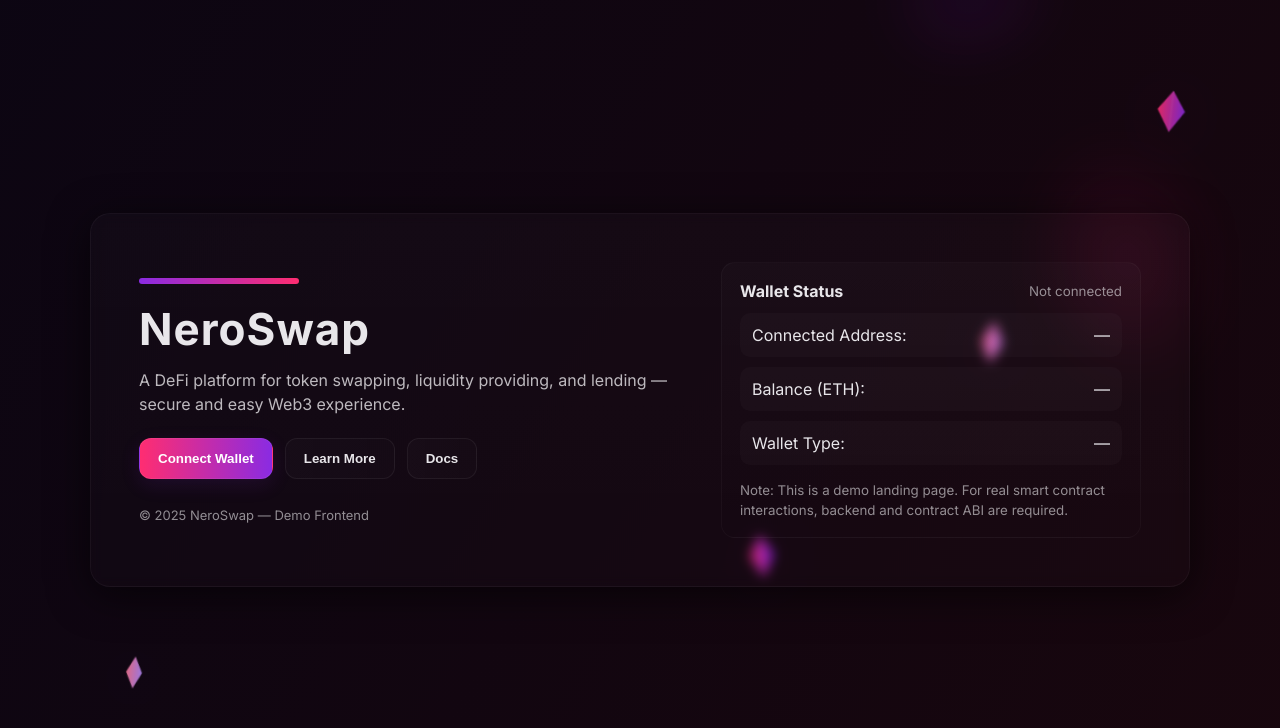
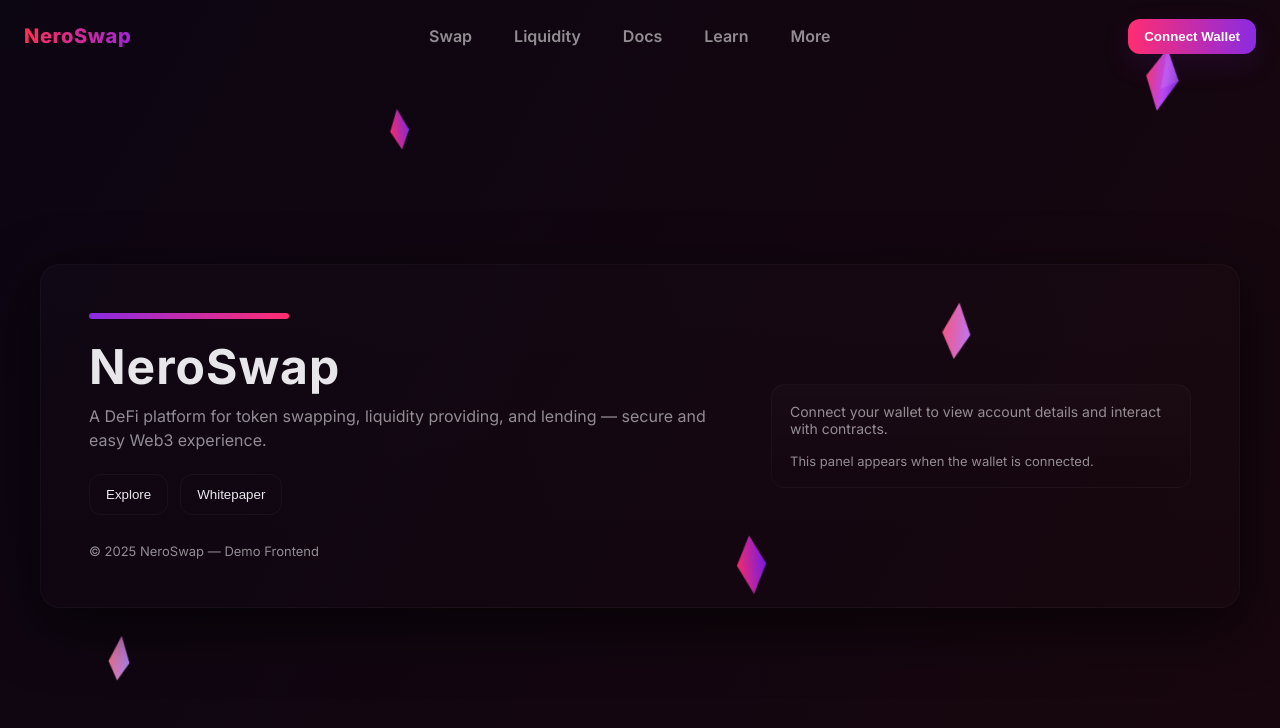
Before and after one commit to Alcatrasse/NeroSwap-site, a plain HTML site: page index.html in a window 1280 px wide. Drawn offline with Linux system fonts and the light colour scheme; a script that the page names is missing.

Commit message:
Update index.html

```diff
--- a/index.html
+++ b/index.html
@@ -11,58 +11,188 @@
   <style>
     :root{
       --bg:#050406;
-      --glass: rgba(255,255,255,0.04);
-      --accent1: #ff2d71;
-      --accent2: #8a2be2;
+      --glass: rgba(255,255,255,0.03);
+      --accent1: #ff2d71; /* pinkish red */
+      --accent2: #8a2be2; /* purple */
       --text: #e8e6ea;
+      --muted: rgba(232,230,234,0.6);
     }
     *{box-sizing:border-box}
-    html,body{height:100%;margin:0;font-family:'Inter',system-ui,Arial;background:var(--bg);color:var(--text)}
+    html,body{height:100%;margin:0;font-family:Inter,system-ui,Arial;background:var(--bg);color:var(--text);-webkit-font-smoothing:antialiased}
 
+    /* Top navigation (logo left, links center, connect right) */
+    .topbar{position:fixed;inset:18px 24px auto 24px;z-index:40;display:flex;align-items:center;justify-content:space-between;gap:18px}
+    .brand{display:flex;align-items:center;gap:12px}
+    .logo{font-weight:800;font-size:20px;letter-spacing:0.6px}
+    /* animated gradient for logo */
+    .logo span{background:linear-gradient(90deg,var(--accent1),var(--accent2));-webkit-background-clip:text;background-clip:text;color:transparent;display:inline-block;animation:logoShift 4s linear infinite}
+    @keyframes logoShift{0%{filter:hue-rotate(0deg)}50%{filter:hue-rotate(20deg)}100%{filter:hue-rotate(0deg)}}
+
+    .navlinks{display:flex;gap:18px;align-items:center}
+    .navlinks a{color:var(--muted);text-decoration:none;font-weight:600;padding:8px 12px;border-radius:8px;transition:all 220ms ease}
+    .navlinks a:hover{color:white;text-shadow:0 6px 28px rgba(138,43,226,0.12);transform:translateY(-3px)}
+
+    .connect-wrap{display:flex;align-items:center;gap:12px}
+    .connect-btn{background:linear-gradient(90deg,var(--accent1),var(--accent2));padding:10px 16px;border-radius:12px;border:none;color:white;font-weight:700;cursor:pointer;box-shadow:0 10px 30px rgba(138,43,226,0.12);transition:transform .18s ease, box-shadow .18s ease}
+    .connect-btn:hover{transform:translateY(-3px);box-shadow:0 18px 50px rgba(138,43,226,0.18)}
+
+    /* wallet panel (hidden until connected) */
+    .wallet-panel{min-width:260px;background:rgba(255,255,255,0.02);border-radius:12px;padding:12px;border:1px solid rgba(255,255,255,0.04);backdrop-filter:blur(6px);display:none;flex-direction:column;gap:8px}
+    .wallet-row{display:flex;justify-content:space-between;align-items:center;padding:8px;border-radius:8px}
+    .wallet-row small{color:var(--muted)}
+
+    /* main hero */
+    .wrap{position:relative;z-index:10;min-height:100vh;display:flex;align-items:center;justify-content:center;padding:120px 24px 48px}
+    .card{width:100%;max-width:1200px;border-radius:20px;padding:48px;border:1px solid rgba(255,255,255,0.03);display:grid;grid-template-columns:1fr 420px;gap:28px;align-items:center;background:linear-gradient(180deg, rgba(255,255,255,0.01), rgba(255,255,255,0.005));box-shadow:0 18px 60px rgba(0,0,0,0.65)}
+
+    h1{font-size:48px;margin:0 0 8px 0;letter-spacing:1px}
+    .lead{margin:0 0 22px 0;color:var(--muted);line-height:1.5}
+
+    .hero-actions{display:flex;gap:12px;align-items:center}
+    .ghost-btn{background:transparent;border:1px solid rgba(255,255,255,0.04);padding:12px 16px;border-radius:12px;color:var(--text);cursor:pointer}
+
+    /* crystals (diamonds) in background */
     .bg-smoke{position:fixed;inset:0;pointer-events:none;z-index:0;overflow:hidden;background: linear-gradient(120deg, rgba(138,43,226,0.06), rgba(255,45,113,0.08));}
-    .bg-smoke::after{content:'';position:absolute;right:-20%;top:-10%;width:160%;height:120%;background: radial-gradient(closest-side at 80% 20%, rgba(138,43,226,0.25), transparent 20%), radial-gradient(closest-side at 85% 50%, rgba(255,45,113,0.18), transparent 25%);transform: rotate(-12deg);filter:blur(40px) saturate(130%);opacity:0.95;animation: drift 14s linear infinite;}
-    @keyframes drift{0%{transform:translateX(0) rotate(-12deg)}50%{transform:translateX(-6%) rotate(-11deg)}100%{transform:translateX(0) rotate(-12deg)}}
+    .diamond{position:absolute;z-index:2;filter:drop-shadow(0 20px 60px rgba(138,43,226,0.08));opacity:0.95;transform-origin:center}
+    .diamond svg{display:block;width:84px;height:84px}
 
-    .wrap{position:relative;z-index:10;min-height:100vh;display:flex;align-items:center;justify-content:center;padding:48px}
-    .card{width:100%;max-width:1100px;background:linear-gradient(180deg, rgba(255,255,255,0.02), rgba(255,255,255,0.01));border-radius:20px;padding:48px;border:1px solid rgba(255,255,255,0.04);backdrop-filter: blur(6px);box-shadow:0 8px 40px rgba(0,0,0,0.6);display:grid;grid-template-columns:1fr 420px;gap:28px;align-items:center}
+    /* positions and animations */
+    .d1{right:6%;top:8%;animation:floatA 9s ease-in-out infinite}
+    .d2{right:22%;top:40%;animation:floatB 11s ease-in-out infinite}
+    .d3{right:38%;top:68%;animation:floatC 13s ease-in-out infinite}
+    .d4{left:6%;bottom:10%;animation:floatD 10s ease-in-out infinite}
+    .d5{left:28%;top:14%;animation:floatE 12s ease-in-out infinite}
 
-    h1{font-size:44px;margin:0 0 12px 0;letter-spacing:1px}
-    p.lead{margin:0 0 22px 0;color:rgba(232,230,234,0.8);line-height:1.5}
+    @keyframes floatA{0%{transform:translateY(0) rotate(0) scale(.9)}50%{transform:translateY(-20px) rotate(10deg) scale(1.05)}100%{transform:translateY(0) rotate(0) scale(.9)}}
+    @keyframes floatB{0%{transform:translateY(0) rotate(-6deg) scale(.85)}50%{transform:translateY(-26px) rotate(6deg) scale(1.08)}100%{transform:translateY(0) rotate(-6deg) scale(.85)}}
+    @keyframes floatC{0%{transform:translateY(0) rotate(4deg) scale(.9)}50%{transform:translateY(-18px) rotate(-6deg) scale(1.03)}100%{transform:translateY(0) rotate(4deg) scale(.9)}}
+    @keyframes floatD{0%{transform:translateY(0) rotate(0) scale(.8)}50%{transform:translateY(-16px) rotate(6deg) scale(1)}100%{transform:translateY(0) rotate(0) scale(.8)}}
+    @keyframes floatE{0%{transform:translateY(0) rotate(2deg) scale(.87)}50%{transform:translateY(-22px) rotate(-8deg) scale(1.04)}100%{transform:translateY(0) rotate(2deg) scale(.87)}}
 
-    .actions{display:flex;gap:12px;flex-wrap:wrap}
-    .btn{cursor:pointer;padding:12px 18px;border-radius:12px;border:1px solid rgba(255,255,255,0.06);background:linear-gradient(90deg, rgba(255,255,255,0.02), rgba(255,255,255,0.01));color:var(--text);font-weight:600}
-    .btn.primary{background:linear-gradient(90deg,var(--accent1),var(--accent2));box-shadow:0 6px 20px rgba(138,43,226,0.12);color:white}
+    /* diamond appearance: multi-faceted gradient */
+    .facet{mix-blend-mode:screen}
 
-    .panel{padding:18px;border-radius:14px;background:linear-gradient(180deg, rgba(255,255,255,0.02), transparent);border:1px solid rgba(255,255,255,0.03)}
-    .wallet-info{display:flex;flex-direction:column;gap:10px}
-    .wallet-item{padding:12px;border-radius:10px;background:rgba(255,255,255,0.02);display:flex;justify-content:space-between;align-items:center}
+    .accent-line{height:6px;width:200px;border-radius:10px;background:linear-gradient(90deg,var(--accent2),var(--accent1));margin-bottom:18px}
 
-    .crystal{position:absolute;z-index:5;will-change:transform,opacity;filter:drop-shadow(0 6px 30px rgba(138,43,226,0.08));opacity:0.9}
-    .crystal svg{display:block;width:64px;height:64px}
-    .c1{right:6%;top:12%;animation:float1 8s ease-in-out infinite}
-    .c2{right:20%;top:42%;animation:float2 10s ease-in-out infinite}
-    .c3{right:38%;top:68%;animation:float3 12s ease-in-out infinite}
-    .c4{left:8%;bottom:10%;animation:float4 9s ease-in-out infinite}
+    footer{margin-top:28px;color:var(--muted);font-size:13px}
 
-    @keyframes float1{0%{transform:translateY(0) rotate(0) scale(0.9)}50%{transform:translateY(-18px) rotate(8deg) scale(1)}100%{transform:translateY(0) rotate(0) scale(0.9)}}
-    @keyframes float2{0%{transform:translateY(0) rotate(-6deg) scale(0.85)}50%{transform:translateY(-26px) rotate(6deg) scale(1.05)}100%{transform:translateY(0) rotate(-6deg) scale(0.85)}}
-    @keyframes float3{0%{transform:translateY(0) rotate(4deg) scale(0.9)}50%{transform:translateY(-20px) rotate(-6deg) scale(1.02)}100%{transform:translateY(0) rotate(4deg) scale(0.9)}}
-    @keyframes float4{0%{transform:translateY(0) rotate(0) scale(0.8)}50%{transform:translateY(-16px) rotate(6deg) scale(1)}100%{transform:translateY(0) rotate(0) scale(0.8)}}
+    /* glow hover for interactive items */
+    .glow-hover:hover{box-shadow:0 12px 40px rgba(138,43,226,0.14);transform:translateY(-4px)}
+    .text-glow:hover{text-shadow:0 10px 40px rgba(138,43,226,0.12)}
 
-    .accent-line{height:6px;width:160px;border-radius:10px;background:linear-gradient(90deg,var(--accent2),var(--accent1));margin-bottom:18px}
-
-    footer{margin-top:28px;color:rgba(232,230,234,0.6);font-size:13px}
-
-    @media (max-width:900px){.card{grid-template-columns:1fr;}.panel{order:-1}}
+    /* responsive */
+    @media (max-width:980px){
+      .card{grid-template-columns:1fr;}
+      .topbar{left:12px;right:12px}
+      .diamond svg{width:64px;height:64px}
+      .navlinks{display:none}
+    }
+    @media (max-width:520px){
+      h1{font-size:32px}
+      .logo{font-size:18px}
+      .connect-btn{padding:8px 10px}
+      .card{padding:28px}
+    }
   </style>
 </head>
 <body>
-  <div class="bg-smoke" aria-hidden></div>
+  <!-- background smoke -->
+  <div class="bg-smoke" aria-hidden>
+    <!-- diamonds -->
+    <div class="diamond d1" aria-hidden>
+      <svg viewBox="0 0 64 64" xmlns="http://www.w3.org/2000/svg">
+        <defs>
+          <linearGradient id="dg1" x1="0" x2="1">
+            <stop offset="0%" stop-color="#ff3a7a"/>
+            <stop offset="60%" stop-color="#c04bff"/>
+            <stop offset="100%" stop-color="#8a2be2"/>
+          </linearGradient>
+        </defs>
+        <g transform="translate(32,32)">
+          <polygon class="facet" points="0,-28 12,-6 0,18 -12,-6" fill="url(#dg1)"/>
+          <polygon class="facet" points="0,-28 12,-6 0,2" fill-opacity="0.12" fill="#ffffff"/>
+          <polygon class="facet" points="0,18 12,-6 0,2" fill-opacity="0.06" fill="#000000"/>
+        </g>
+      </svg>
+    </div>
+    <div class="diamond d2" aria-hidden>
+      <svg viewBox="0 0 64 64" xmlns="http://www.w3.org/2000/svg">
+        <defs>
+          <linearGradient id="dg2" x1="0" x2="1">
+            <stop offset="0%" stop-color="#ff5a8a"/>
+            <stop offset="100%" stop-color="#c77bff"/>
+          </linearGradient>
+        </defs>
+        <g transform="translate(32,32)">
+          <polygon class="facet" points="0,-24 10,-2 0,16 -10,-2" fill="url(#dg2)"/>
+        </g>
+      </svg>
+    </div>
+    <div class="diamond d3" aria-hidden>
+      <svg viewBox="0 0 64 64" xmlns="http://www.w3.org/2000/svg">
+        <defs>
+          <linearGradient id="dg3" x1="0" x2="1">
+            <stop offset="0%" stop-color="#ff2d71"/>
+            <stop offset="100%" stop-color="#7a1cf0"/>
+          </linearGradient>
+        </defs>
+        <g transform="translate(32,32)">
+          <polygon class="facet" points="0,-26 11,-4 0,18 -11,-4" fill="url(#dg3)"/>
+        </g>
+      </svg>
+    </div>
+    <div class="diamond d4" aria-hidden>
+      <svg viewBox="0 0 64 64" xmlns="http://www.w3.org/2000/svg">
+        <defs>
+          <linearGradient id="dg4" x1="0" x2="1">
+            <stop offset="0%" stop-color="#ff7a9c"/>
+            <stop offset="100%" stop-color="#b48bff"/>
+          </linearGradient>
+        </defs>
+        <g transform="translate(32,32)">
+          <polygon class="facet" points="0,-20 8,0 0,14 -8,0" fill="url(#dg4)"/>
+        </g>
+      </svg>
+    </div>
+    <div class="diamond d5" aria-hidden>
+      <svg viewBox="0 0 64 64" xmlns="http://www.w3.org/2000/svg">
+        <defs>
+          <linearGradient id="dg5" x1="0" x2="1">
+            <stop offset="0%" stop-color="#ff2d71"/>
+            <stop offset="100%" stop-color="#8a2be2"/>
+          </linearGradient>
+        </defs>
+        <g transform="translate(32,32)">
+          <polygon class="facet" points="0,-18 7,-2 0,12 -7,-2" fill="url(#dg5)"/>
+        </g>
+      </svg>
+    </div>
+  </div>
 
-  <div class="crystal c1"> <svg viewBox="0 0 64 64" xmlns="http://www.w3.org/2000/svg"><defs><linearGradient id="g1" x1="0" x2="1"><stop offset="0%" stop-color="#ff2d71"/><stop offset="100%" stop-color="#8a2be2"/></linearGradient></defs><g transform="translate(32,32)"><path d="M0 -22 L14 -2 L0 20 L-14 -2 Z" fill="url(#g1)" opacity="0.95"/><path d="M0 -22 L0 20" stroke="rgba(255,255,255,0.08)" stroke-width="1"/></g></svg></div>
-  <div class="crystal c2"> <svg viewBox="0 0 64 64" xmlns="http://www.w3.org/2000/svg"><defs><linearGradient id="g2" x1="0" x2="1"><stop offset="0%" stop-color="#ff5a8a"/><stop offset="100%" stop-color="#c77bff"/></linearGradient></defs><g transform="translate(32,32)"><path d="M0 -20 L10 0 L0 20 L-10 0 Z" fill="url(#g2)" opacity="0.95"/></g></svg></div>
-  <div class="crystal c3"> <svg viewBox="0 0 64 64" xmlns="http://www.w3.org/2000/svg"><defs><linearGradient id="g3" x1="0" x2="1"><stop offset="0%" stop-color="#ff2d71"/><stop offset="100%" stop-color="#7a1cf0"/></linearGradient></defs><g transform="translate(32,32)"><path d="M0 -22 L12 -2 L0 20 L-12 -2 Z" fill="url(#g3)" opacity="0.96"/></g></svg></div>
-  <div class="crystal c4"> <svg viewBox="0 0 64 64" xmlns="http://www.w3.org/2000/svg"><defs><linearGradient id="g4" x1="0" x2="1"><stop offset="0%" stop-color="#ff7a9c"/><stop offset="100%" stop-color="#b48bff"/></linearGradient></defs><g transform="translate(32,32)"><path d="M0 -16 L8 0 L0 16 L-8 0 Z" fill="url(#g4)" opacity="0.95"/></g></svg></div>
+  <!-- top bar -->
+  <div class="topbar">
+    <div class="brand">
+      <div class="logo"><span>NeroSwap</span></div>
+    </div>
+
+    <nav class="navlinks" aria-label="Main navigation">
+      <a href="#swap" class="text-glow">Swap</a>
+      <a href="#liquidity" class="text-glow">Liquidity</a>
+      <a href="#docs" class="text-glow">Docs</a>
+      <a href="#learn" class="text-glow">Learn</a>
+      <a href="#more" class="text-glow">More</a>
+    </nav>
+
+    <div class="connect-wrap">
+      <div id="walletPanel" class="wallet-panel" role="status" aria-hidden="true">
+        <div class="wallet-row"><small>Wallet:</small><div id="walletAddress">—</div></div>
+        <div class="wallet-row"><small>Balance (ETH):</small><div id="walletBalance">—</div></div>
+        <div class="wallet-row"><small>Network:</small><div id="network">—</div></div>
+      </div>
+
+      <button id="connectBtn" class="connect-btn glow-hover">Connect Wallet</button>
+    </div>
+  </div>
 
   <main class="wrap">
     <section class="card" role="main">
@@ -71,34 +201,24 @@
         <h1>NeroSwap</h1>
         <p class="lead">A DeFi platform for token swapping, liquidity providing, and lending — secure and easy Web3 experience.</p>
 
-        <div class="actions">
-          <button id="connectBtn" class="btn primary">Connect Wallet</button>
-          <button id="learnBtn" class="btn">Learn More</button>
-          <button id="docsBtn" class="btn">Docs</button>
+        <div class="hero-actions">
+          <button class="ghost-btn">Explore</button>
+          <button class="ghost-btn">Whitepaper</button>
         </div>
 
         <footer>© <span id="year"></span> NeroSwap — Demo Frontend</footer>
       </div>
 
-      <aside class="panel">
-        <div style="display:flex;justify-content:space-between;align-items:center;margin-bottom:12px">
-          <strong>Wallet Status</strong>
-          <small id="network" style="color:rgba(232,230,234,0.6)">Not connected</small>
-        </div>
-
-        <div class="wallet-info">
-          <div class="wallet-item"><div>Connected Address:</div><div id="walletAddress">—</div></div>
-          <div class="wallet-item"><div>Balance (ETH):</div><div id="walletBalance">—</div></div>
-          <div class="wallet-item"><div>Wallet Type:</div><div id="walletName">—</div></div>
-        </div>
-
-        <div style="margin-top:14px">
-          <small style="color:rgba(232,230,234,0.6)">Note: This is a demo landing page. For real smart contract interactions, backend and contract ABI are required.</small>
+      <aside class="panel" style="padding:18px;border-radius:14px;background:linear-gradient(180deg, rgba(255,255,255,0.02), transparent);border:1px solid rgba(255,255,255,0.03)">
+        <div style="display:flex;flex-direction:column;gap:10px">
+          <div style="color:var(--muted);font-size:14px">Connect your wallet to view account details and interact with contracts.</div>
+          <div style="margin-top:6px;color:var(--muted);font-size:13px">This panel appears when the wallet is connected.</div>
         </div>
       </aside>
     </section>
   </main>
 
+  <!-- external libs -->
   <script src="https://cdn.jsdelivr.net/npm/ethers@5.7.2/dist/ethers.min.js"></script>
   <script src="https://unpkg.com/@walletconnect/web3-provider@1.7.8/dist/umd/index.min.js"></script>
   <script src="https://unpkg.com/coinbase-wallet-sdk@3.0.9/dist/coinbase-wallet-sdk.min.js"></script>
@@ -107,6 +227,7 @@
   <script>
     document.getElementById('year').textContent = new Date().getFullYear();
 
+    // Web3Modal provider options for EVM wallets
     const providerOptions = {
       walletconnect: {
         package: window.WalletConnectProvider.default,
@@ -114,9 +235,7 @@
       },
       coinbase: {
         package: window.CoinbaseWalletSDK,
-        options: {
-          appName: "NeroSwap Demo",
-        }
+        options: { appName: 'NeroSwap Demo' }
       }
     };
 
@@ -124,36 +243,59 @@
 
     let provider = null;
     let signer = null;
+    let modalProvider = null;
 
     async function connectWallet(){
       try{
-        const instance = await web3Modal.connect();
-        provider = new ethers.providers.Web3Provider(instance);
+        modalProvider = await web3Modal.connect();
+        provider = new ethers.providers.Web3Provider(modalProvider);
         signer = provider.getSigner();
 
         const address = await signer.getAddress();
         const balance = await provider.getBalance(address);
         const network = await provider.getNetwork();
 
+        // show wallet panel
         document.getElementById('walletAddress').textContent = address.slice(0,6) + '...' + address.slice(-4);
-        document.getElementById('walletBalance').textContent = ethers.utils.formatEther(balance);
+        document.getElementById('walletBalance').textContent = parseFloat(ethers.utils.formatEther(balance)).toFixed(4);
         document.getElementById('network').textContent = network.name || network.chainId;
-        document.getElementById('walletName').textContent = instance.isMetaMask? 'MetaMask' : (instance.isCoinbaseWallet? 'Coinbase Wallet' : 'Other Wallet');
 
-        if(instance.on){
-          instance.on('accountsChanged', (accounts)=>{document.getElementById('walletAddress').textContent = accounts[0]?.slice(0,6) + '...' + accounts[0]?.slice(-4) || '—'});
-          instance.on('chainChanged', ()=>window.location.reload());
+        const wp = document.getElementById('walletPanel');
+        wp.style.display = 'flex';
+        wp.setAttribute('aria-hidden','false');
+
+        // listen for account changes
+        if(modalProvider.on){
+          modalProvider.on('accountsChanged', (accounts)=>{
+            if(accounts.length === 0){
+              disconnectWallet();
+            } else {
+              document.getElementById('walletAddress').textContent = accounts[0].slice(0,6) + '...' + accounts[0].slice(-4);
+            }
+          });
+          modalProvider.on('chainChanged', ()=>{window.location.reload();});
+          modalProvider.on('disconnect', ()=>{disconnectWallet();});
         }
 
       }catch(err){
-        console.log('connect error',err);
-        alert('Failed to connect wallet. Make sure a Web3 wallet is installed.');
+        console.error('Wallet connect error', err);
+        alert('Failed to connect wallet. Make sure a Web3 wallet is available.');
       }
     }
 
-    document.getElementById('connectBtn').addEventListener('click', ()=>{connectWallet();});
-    document.getElementById('learnBtn').addEventListener('click', ()=>{window.scrollTo({top:0,behavior:'smooth'})});
-    document.getElementById('docsBtn').addEventListener('click', ()=>{window.open('#','_blank')});
+    function disconnectWallet(){
+      try{
+        if(modalProvider && modalProvider.disconnect){ modalProvider.disconnect(); }
+      }catch(e){/*ignore*/}
+      provider = null; signer = null; modalProvider = null;
+      document.getElementById('walletPanel').style.display = 'none';
+      document.getElementById('walletPanel').setAttribute('aria-hidden','true');
+      document.getElementById('walletAddress').textContent = '—';
+      document.getElementById('walletBalance').textContent = '—';
+      document.getElementById('network').textContent = '—';
+    }
+
+    document.getElementById('connectBtn').addEventListener('click', ()=>{ connectWallet(); });
   </script>
 </body>
 </html>
```
